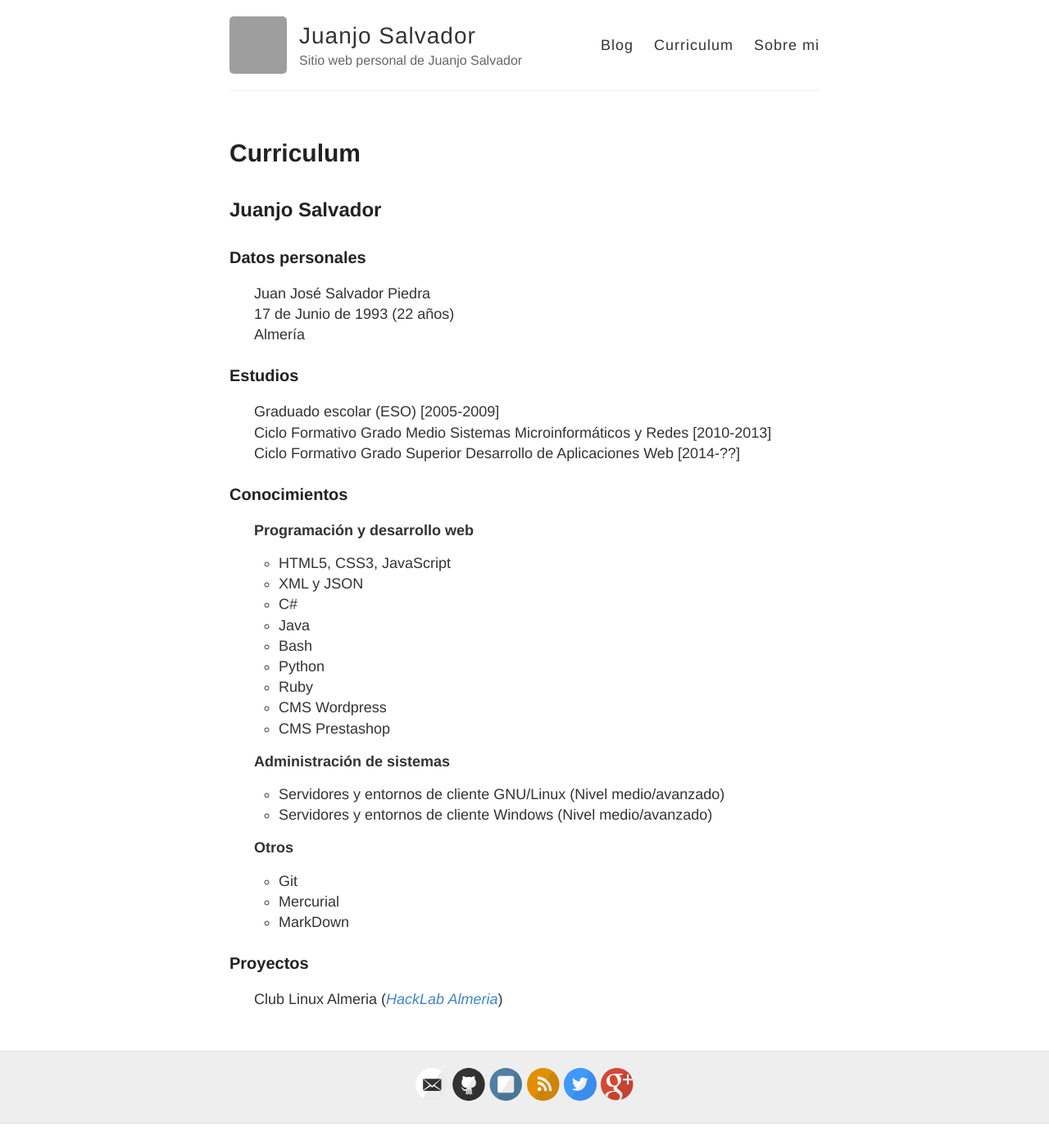
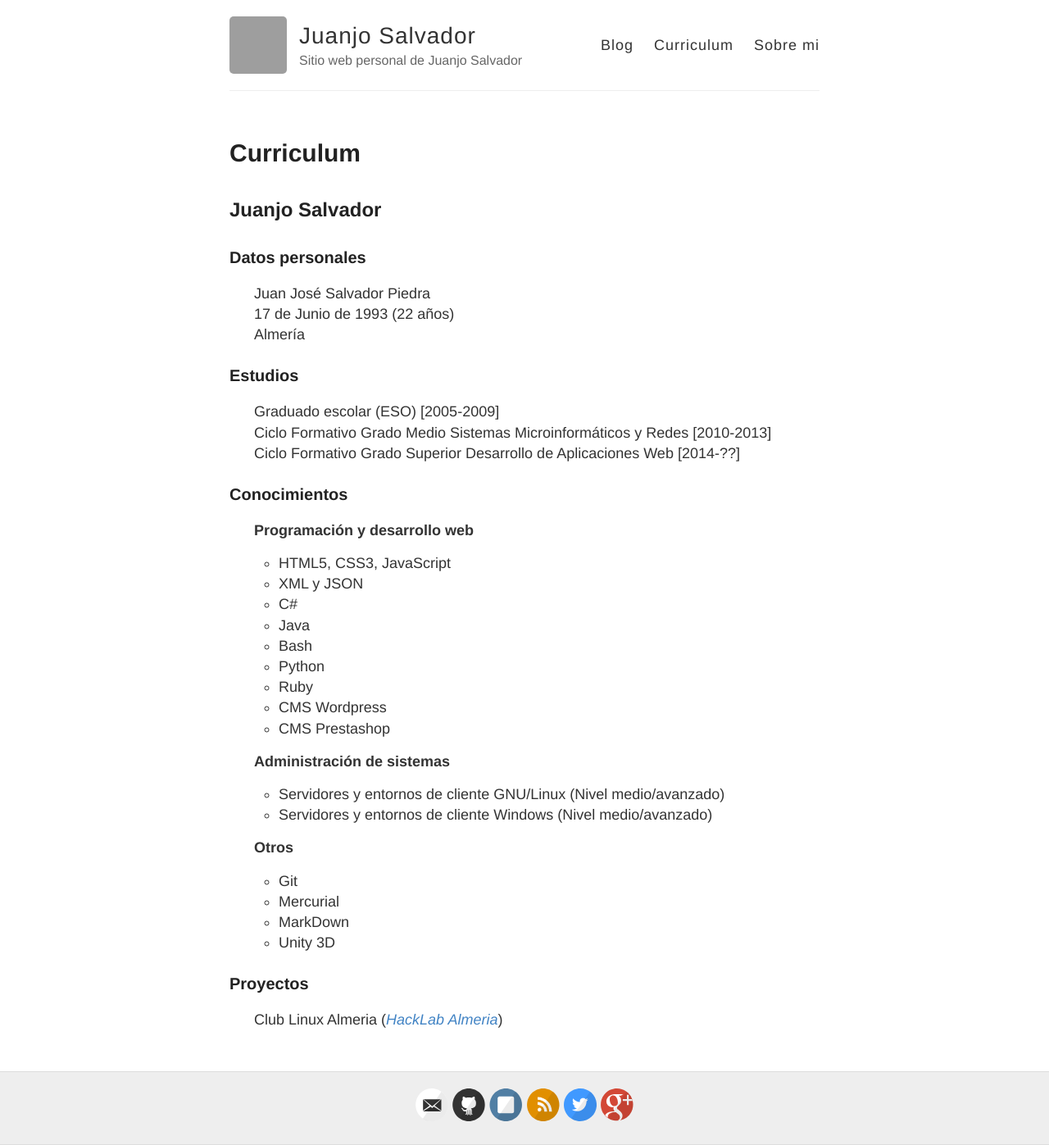
Before and after one commit to JuanjoSalvador/blog, a Jekyll site: the page built from curriculum.md, in a window 1280 px wide. Shown: the whole page at 82% size. Built offline with Jekyll 4.4.1, drawn with Linux system fonts in a browser that asks for light colours; Markdown is read by kramdown in place of the engine named in the settings; before the commit the page ends 1371 px from its top, so only the background shows below that; grey boxes are pictures that could not be loaded.

Commit message:
Update curriculum.md

```diff
--- a/curriculum.md
+++ b/curriculum.md
@@ -42,6 +42,7 @@ permalink: /cv/
     * Git
     * Mercurial
     * MarkDown
+    * Unity 3D
 
 ### Proyectos
 
```
